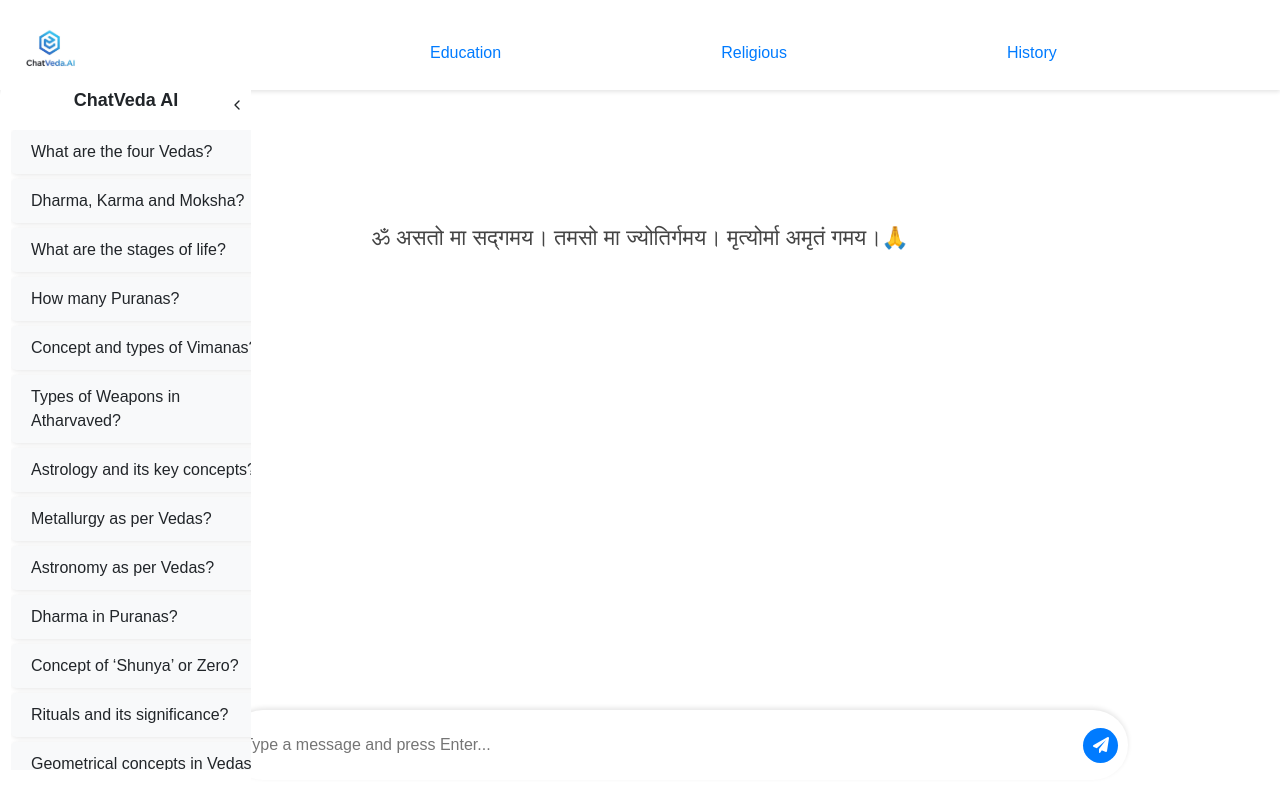
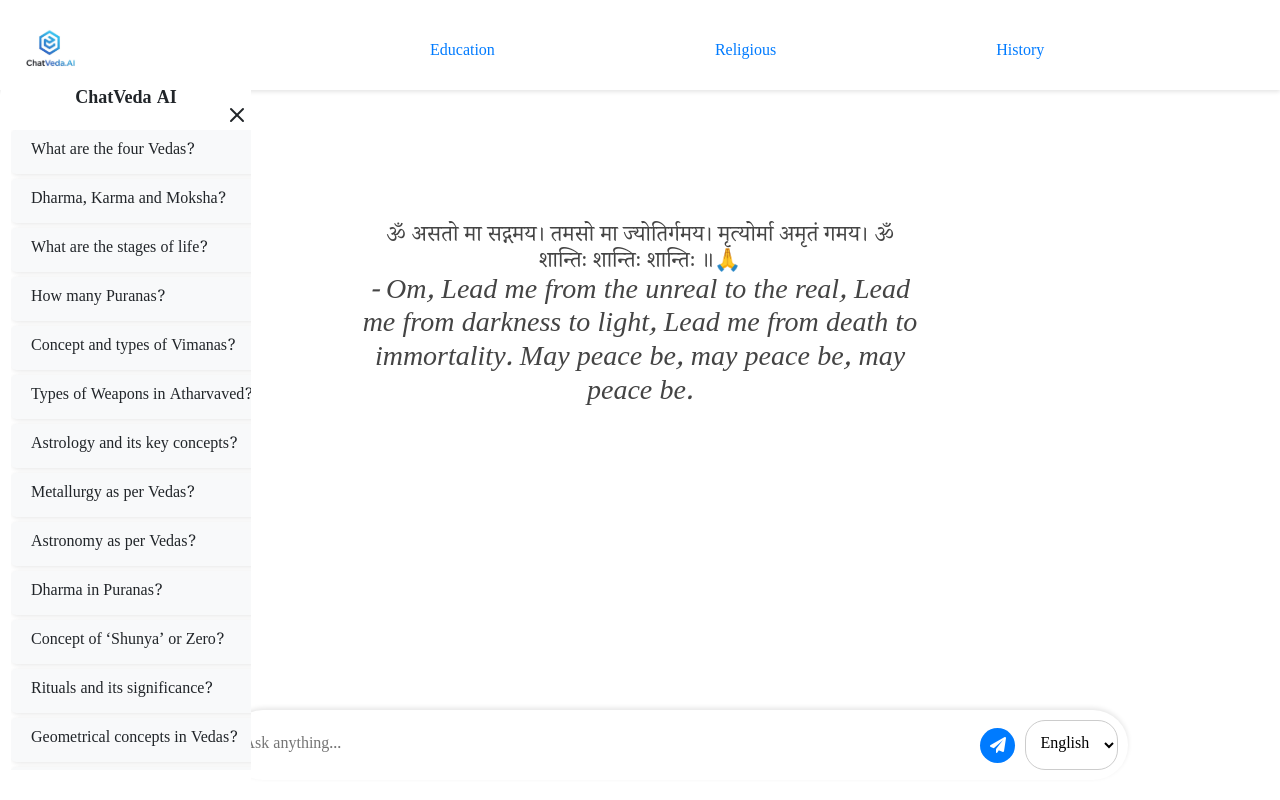
Before and after one commit to Sneha-Infoveda/Demo, a React (Create React App) app: page / in a window 1280 px wide. Both pictures are taken after a click on the element 17 px from the left and 105 px from the top of the page. Built offline with nearby package versions, Linux system fonts and the light colour scheme.

Commit message:
updated functionality

```diff
--- a/src/App.js
+++ b/src/App.js
@@ -1,4 +1,3 @@
-// App.js
 import React, { useState, useEffect } from 'react';
 import Navbar from './components/Navbar';
 import Sidebar from './components/Sidebar';
@@ -12,6 +11,7 @@ function App() {
     const [chatHistory, setChatHistory] = useState([]); // Store chat history
     const [isSidebarOpen, setIsSidebarOpen] = useState(false); // Track sidebar state
     const [showWelcome, setShowWelcome] = useState(true); // Welcome message state
+    const [language, setLanguage] = useState("en"); // ✅ Add language state
 
     // Hide welcome message when user sends a message
     useEffect(() => {
@@ -37,15 +37,26 @@ function App() {
             {showWelcome && (
                 <div className="welcome-message">
                     <h2>
-                        ॐ असतो मा सद्गमय। तमसो मा ज्योतिर्गमय। मृत्योर्मा अमृतं गमय।
+                        ॐ असतो मा सद्गमय। तमसो मा ज्योतिर्गमय। मृत्योर्मा अमृतं गमय। ॐ शान्तिः शान्तिः शान्तिः ॥
                         <span role="img" aria-label="smile">🙏</span>
+                        <h3><i>- Om,
+                            Lead me from the unreal to the real,
+                            Lead me from darkness to light,
+                            Lead me from death to immortality.
+                            May peace be, may peace be, may peace be.</i></h3>
                     </h2>
                 </div>
             )}
 
             {/* Main Content */}
             <div className="main-content" onClick={handleContentClick}>
-                <SearchBar query={query} setQuery={setQuery} setChatHistory={setChatHistory} />
+                <SearchBar
+                    query={query}
+                    setQuery={setQuery}
+                    setChatHistory={setChatHistory}
+                    language={language}  // ✅ Pass language state
+                    setLanguage={setLanguage} // ✅ Pass setLanguage function
+                />
                 <ChatContainer chatHistory={chatHistory} setQuery={setQuery} />
             </div>
         </div>
--- a/src/assets/panel.css
+++ b/src/assets/panel.css
@@ -110,15 +110,16 @@
 
 .toggle-icon {
     position: absolute;
-    top: 15px;
+    top: 50px;
     right: -20px;
-    background: #fff;
+    background:skyblue;
     border-radius: 50%;
     box-shadow: 0 2px 5px rgba(0, 0, 0, 0.2);
     padding: 5px;
     cursor: pointer;
     transition: transform 0.3s;
     z-index: 101;  /* Ensure it appears above everything */
+    font-size: 30px;
 }
 
 .toggle-icon:hover {
@@ -220,10 +221,10 @@
     transition: all 0.3s;
 }
 
-.app-container.sidebar-open .main-content {
+/* .app-container.sidebar-open .main-content {
     margin-left: 200px;
     width: calc(100% - 200px);
-}
+} */
 
 .app-container.sidebar-closed .main-content {
     margin-left: 60px;
@@ -270,9 +271,9 @@
 /* Adjust the sidebar size and position */
 .side-panel {
     position: fixed;
-    top: 80px;  /* Decreased to avoid hiding the logo */
+    top: 80px;
     left: 1px;
-    height: calc(100% - 60px);  /* Adjust height to match the new top */
+    height: calc(100% - 60px);
     width: 250px;
     background: #fff;
 
@@ -280,6 +281,7 @@
     z-index: 1000;
     overflow-y: auto;
 }
+
 
 .side-panel.closed {
     transform: translateX(-220px);
@@ -292,9 +294,9 @@
 /* Position toggle button at the top */
 .toggle-button {
     position: absolute;
-    top: 10px;  /* Moves the button to the top */
+    top: 20px;  /* Moves the button to the top */
     right: -1px;
-    background: #fff;
+    /* background: skyblue; */
     /* border: 1px solid #ccc;
     border-radius: 50%; */
     width: 30px;
@@ -305,6 +307,7 @@
     cursor: pointer;
     /* box-shadow: 0 2px 5px rgba(0, 0, 0, 0.2); */
     z-index: 1001;
+    font-size: 40px;
 }
 
 .logo-container {
@@ -343,28 +346,27 @@
 
 /* Sidebar Styles */
 .sidebar {
-    position: fixed;
+    position: fixed; /* Keeps it above chat */
+    left: 0;
     top: 0;
-    left: -250px;
     width: 250px;
-    height: 100%;
-    background: #fff;
-    box-shadow: 2px 0 5px rgba(0, 0, 0, 0.2);
-    overflow-y: auto;
-    transition: left 0.3s ease;
-    z-index: 100;
-    padding: 20px;
-    box-sizing: border-box;
+    height: 100vh;
+    background-color: white;
+    box-shadow: 2px 0px 5px rgba(0, 0, 0, 0.2);
+    transition: transform 0.3s ease-in-out;
+    z-index: 1000; /* Ensures it's on top */
+    transform: translateX(-100%);
 }
 
 .sidebar-open .sidebar {
     left: 0;
+    transform: translateX(0);
 }
 
 /* Main Content */
 .main-content {
     flex: 1;
-
+    margin-left: 0;
     padding: 20px;
     box-sizing: border-box;
     width: 100%;
@@ -453,10 +455,10 @@
         width: 200px;
     }
 
-    .sidebar-open .search-bar {
+    /* .sidebar-open .search-bar {
         left: calc(50% + 100px);
         width: calc(100% - 240px);
-    }
+    } */
 }
 
 @media (max-width: 480px) {
@@ -464,8 +466,8 @@
         width: 180px;
     }
 
-    .sidebar-open .search-bar {
+    /* .sidebar-open .search-bar {
         left: calc(50% + 90px);
         width: calc(100% - 220px);
-    }
+    } */
 }
--- a/src/assets/styles.css
+++ b/src/assets/styles.css
@@ -1,6 +1,9 @@
 /* Reset Styles now inser google fonts  */
-@import url('https://fonts.googleapis.com/css2?family=Poppins:wght@400;600&family=Roboto:wght@400;500&display=swap');
+@import url('https://fonts.googleapis.com/css2?family=Noto+Serif+Devanagari&display=swap');
 
+body {
+    font-family: 'Noto Serif Devanagari', serif;
+}
 
 
 
@@ -8,7 +11,7 @@
     margin: 0;
     padding: 0;
     box-sizing: border-box;
-    font-family: Arial, sans-serif;
+    /* font-family: Arial, sans-serif; */
 }
 
 /* Make sure body takes full height */
@@ -20,7 +23,8 @@ body, html {
     display: flex;
     min-height: 100vh;
     margin: 0;
-    font-family: Arial, sans-serif;
+    font-family: 'Noto Serif Devanagari', serif;
+
     flex-wrap: wrap;
     padding: 0;
     /* background-color: #f4f4f4; */
--- a/src/components/ChatContainer.jsx
+++ b/src/components/ChatContainer.jsx
@@ -2,20 +2,22 @@ import React, { useEffect, useRef } from 'react';
 import './ChatContainer.css'; // Import styles
 
 const ChatContainer = ({ chatHistory, setQuery }) => {
-    const chatEndRef = useRef(null);
+    const chatContainerRef = useRef(null);
 
     // Auto-scroll to the bottom when chat updates
     useEffect(() => {
-        if (chatEndRef.current) {
-            chatEndRef.current.scrollIntoView({ behavior: "smooth" });
+        if (chatContainerRef.current) {
+            setTimeout(() => {
+                chatContainerRef.current.scrollTop = chatContainerRef.current.scrollHeight;
+            }, 100); // Small delay ensures DOM is updated
         }
     }, [chatHistory]);
 
     // Hide chat container if no messages
-    if (chatHistory.length === 0) return null;
+    if (!chatHistory || chatHistory.length === 0) return null;
 
     return (
-        <div className="chat-container">
+        <div className="chat-container" ref={chatContainerRef}>
             {chatHistory.map((chat, index) => (
                 <div key={index} className={`chat-message ${chat.isUser ? 'user' : 'bot'}`}>
 
@@ -39,8 +41,6 @@ const ChatContainer = ({ chatHistory, setQuery }) => {
                     )}
                 </div>
             ))}
-            {/* Empty div for auto-scroll to bottom */}
-            <div ref={chatEndRef} />
         </div>
     );
 };
--- a/src/components/SearchBar.css
+++ b/src/components/SearchBar.css
@@ -4,7 +4,7 @@
     gap: 10px;
     position: fixed;
     bottom: 0;
-    width: 100%;
+    width: calc(100% - 20px); /* Adjusted to fit within screen */
     background-color: white;
     padding: 10px;
     box-shadow: 0 -2px 5px rgba(0, 0, 0, 0.1);
@@ -19,6 +19,7 @@
     border: 1px solid #ccc;
     border-radius: 20px;
     height: 50px;
+    outline: none;
 }
 
 .search-bar button {
@@ -34,3 +35,21 @@
     background-color: #ccc;
     cursor: not-allowed;
 }
+
+/* Style for Language Dropdown */
+.search-bar select {
+    padding: 10px;
+    font-size: 16px;
+    border: 1px solid #ccc;
+    border-radius: 20px;
+    background-color: white;
+    cursor: pointer;
+    outline: none;
+    height: 50px;
+}
+
+/* Hover & Focus Effects */
+.search-bar select:hover,
+.search-bar select:focus {
+    border-color: #007bff;
+}
--- a/src/components/SearchBar.jsx
+++ b/src/components/SearchBar.jsx
@@ -1,7 +1,7 @@
 import React, { useState } from 'react';
 import './SearchBar.css';
 
-const SearchBar = ({ query, setQuery, setChatHistory }) => {
+const SearchBar = ({ query, setQuery, setChatHistory, language, setLanguage }) => {
     const [loading, setLoading] = useState(false);
 
     const handleSearch = async () => {
@@ -15,10 +15,10 @@ const SearchBar = ({ query, setQuery, setChatHistory }) => {
         ]);
 
         try {
-            const res = await fetch("http://127.0.0.1:5000/get_answer", {
+            const res = await fetch("https://chatveda.onrender.com/get_answer", {
                 method: "POST",
                 headers: { "Content-Type": "application/json" },
-                body: JSON.stringify({ question: query })
+                body: JSON.stringify({ question: query, language }) // Send selected language
             });
 
             const data = await res.json();
@@ -51,11 +51,22 @@ const SearchBar = ({ query, setQuery, setChatHistory }) => {
                 value={query}
                 onChange={(e) => setQuery(e.target.value)}
                 onKeyPress={handleKeyPress} // Detect Enter key
-                placeholder="Type a message and press Enter..."
+                placeholder="Ask anything..."
             />
             <button onClick={handleSearch} disabled={loading}>
-                {loading ? "Thinking..." : <i className="fas fa-paper-plane"></i>}
+                {loading ? ". . ." : <i className="fas fa-paper-plane"></i>}
             </button>
+
+            {/* Language Selection Dropdown */}
+            <select
+                id="language-select"
+                value={language}
+                onChange={(e) => setLanguage(e.target.value)}
+            >
+                <option value="en">English</option>
+                <option value="hi">Hindi</option>
+                <option value="mr">Marathi</option>
+            </select>
         </div>
     );
 };
--- a/src/components/Sidebar.jsx
+++ b/src/components/Sidebar.jsx
@@ -1,6 +1,5 @@
-// Sidebar.jsx
 import React from 'react';
-import { FiChevronLeft, FiChevronRight } from 'react-icons/fi';
+import { FiMenu, FiX } from 'react-icons/fi'; // FiX is a close icon
 
 const Sidebar = ({ setQuery, isOpen, setIsOpen }) => {
     const questions = [
@@ -20,28 +19,41 @@ const Sidebar = ({ setQuery, isOpen, setIsOpen }) => {
         "Puranas and kingship?"
     ];
 
+    // Function to handle question click and close sidebar
+    const handleQuestionClick = (question) => {
+        setQuery(question);
+        setIsOpen(false);  // Close sidebar after selecting a question
+    };
+
     return (
         <div className={`side-panel ${isOpen ? 'open' : 'closed'}`}>
+            {/* Toggle Button */}
             <div className="toggle-button" onClick={() => setIsOpen(!isOpen)}>
-                {isOpen ? <FiChevronLeft /> : <FiChevronRight />}
+                {isOpen ? <FiX size={24} /> : <FiMenu size={24} />}
             </div>
 
+            {/* Sidebar Content */}
+            {isOpen && (
+                <>
                     <div className="logo-container">
-                {isOpen && <h2 className="chatveda-text">ChatVeda AI</h2>}
+                        <h2 className="chatveda-text">ChatVeda AI</h2>
                     </div>
 
-            {isOpen && (
                     <ul className="conversation-list">
                         {questions.map((question, index) => (
                             <li
                                 key={index}
-                            onClick={() => setQuery(question)}
-                            className="clickable-item"
+                                onClick={()  =>{
+                                    setQuery(question);
+                                    setIsOpen(false);
+                                }}
+                                className='clickable-item'
                             >
                                 {question}
                             </li>
                         ))}
                     </ul>
+                </>
             )}
         </div>
     );
```
Also changed, not shown: src/components/ChatContainer.css (+116 -50 lines), 1 other file (tests, documents, lock files or other folders). Lines whose indentation alone changed are shown as unchanged.
